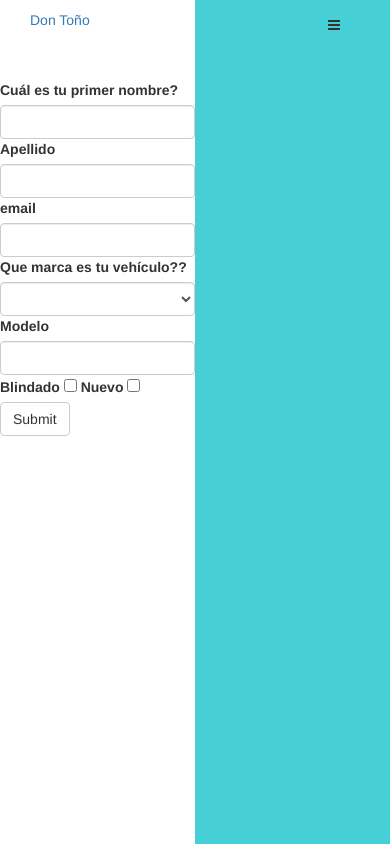
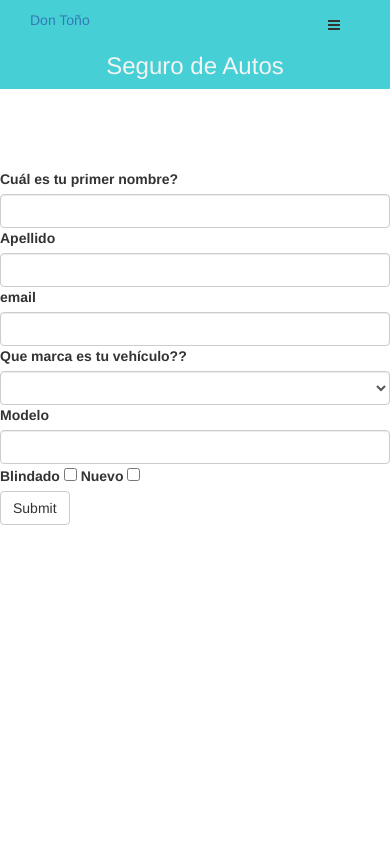
Before and after one commit to gerbonilla/to-o, a Rails app: page /autos/new in a window 390 px wide. Run offline with Rails 7, Linux system fonts and the light colour scheme; style sheets or scripts are compiled from the project's sources; some libraries are stand-ins or nearby versions.

Commit message:
fixed homepage and added styling for mobile

```diff
--- a/app/assets/stylesheets/components/_form.scss
+++ b/app/assets/stylesheets/components/_form.scss
@@ -8,6 +8,11 @@
   width: 50vw;
   height: 100%;
   background-color: $brand-color;
+  color: $light-gray;
+  text-align: center;
+  display: flex;
+  justify-content: center;
+  align-items: center
 }
 
 .form-content-wrapper {
@@ -15,3 +20,19 @@
   height: 100%;
   background-color: white;
 }
+
+
+@media screen and (max-width:600px) {
+  .form-main-wrapper {
+    flex-direction: column-reverse;
+  }
+  .form-info-wrapper {
+    height: 100px;
+    width: 100%;
+    align-items: flex-end;
+  }
+  .form-content-wrapper {
+    width: 100%;
+    flex: 0 1 auto;
+  }
+}
--- a/app/assets/stylesheets/pages/_home.scss
+++ b/app/assets/stylesheets/pages/_home.scss
@@ -14,6 +14,23 @@
   display: flex;
   justify-content: center;
   align-items: center;
+  flex-direction: column;
+}
+
+.homepage-dropdown {
+  margin-bottom: 10px;
+  background-color: rgba(0,0,0,0);
+  color: white;
+  border: none;
+  border-radius: 0px !important;
+  border-bottom: 1px solid white;
+  box-shadow: none;
+  -webkit-border-radius: 0;
+  &:hover, &:focus {
+    box-shadow: none;
+    border: none;
+    border-bottom: 1px solid white;
+  }
 }
 
 .homepage-text {
--- a/app/views/autos/new.html.erb
+++ b/app/views/autos/new.html.erb
@@ -61,6 +61,7 @@
 
 
   <div class="form-info-wrapper">
+    <h3>Seguro de Autos</h3>
   </div>
 </div>
 
--- a/app/views/pages/home.html.erb
+++ b/app/views/pages/home.html.erb
@@ -4,6 +4,10 @@
     <h3>Don Toño, nuestro experto, te ayudará en el proceso</h3>
   </div>
   <div class="homepage-button">
+    <select class="form-control homepage-dropdown">
+      <option>Que tipo de seguro buscas?</option>
+      <option>Seguro de Auto</option>
+    </select>
     <%= link_to "COMENZAR", new_auto_path, class: "btn-brand-white"  %>
   </div>
     <%= image_tag("tonohomepage.png", height: '200'); %>
```
